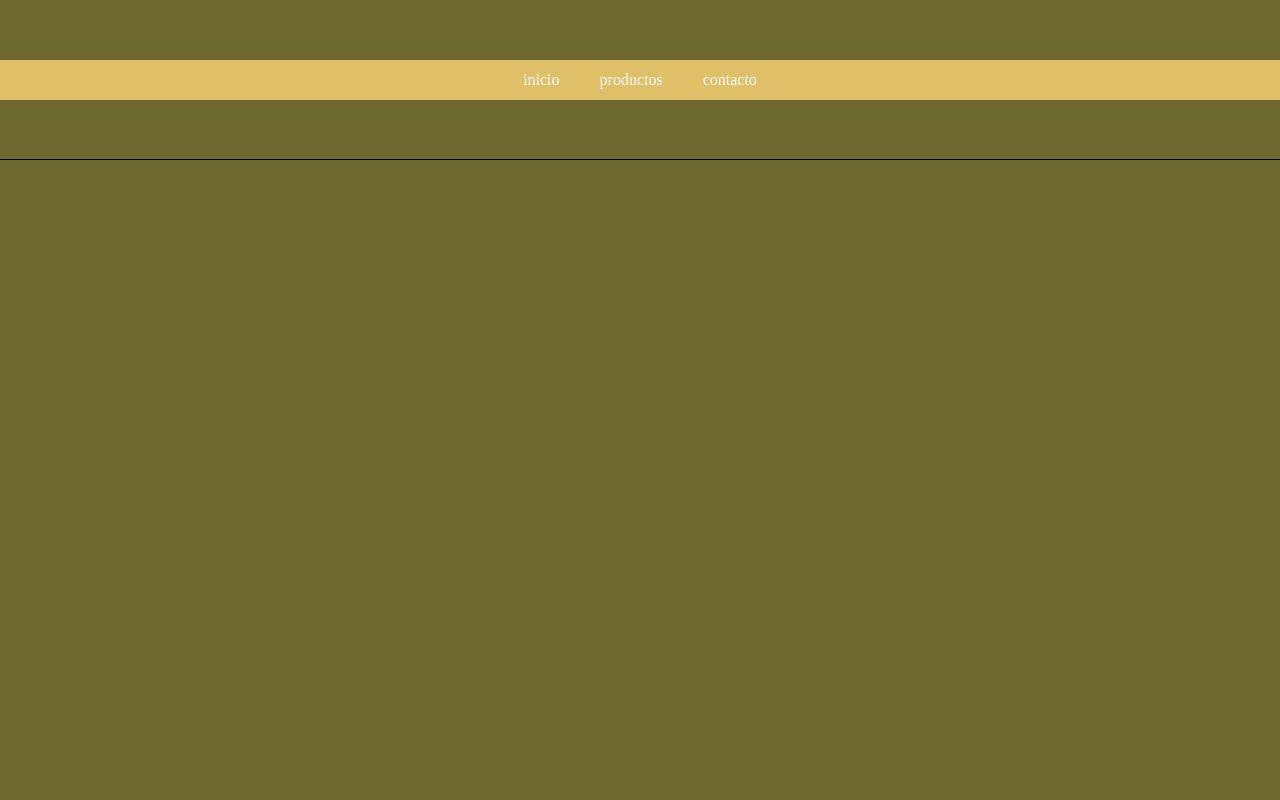
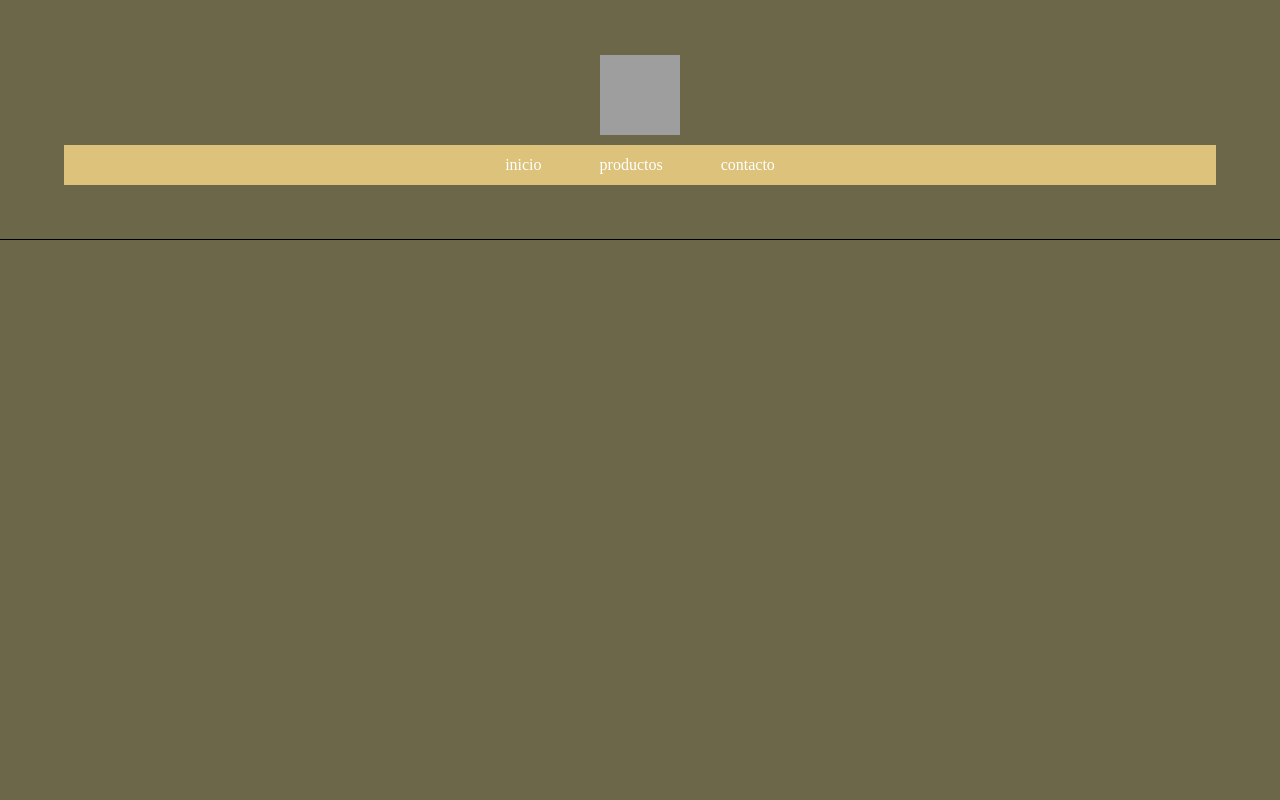
Before and after one commit to franciscosucho/E-comerce_mate, a PHP site: page / in a window 1280 px wide. Run offline with PHP 8.4, Linux system fonts and the light colour scheme; grey boxes are pictures that could not be loaded.

Commit message:
menu casi hecho

```diff
--- a/css/estilo.css
+++ b/css/estilo.css
@@ -1,81 +1,86 @@
 * {
   padding: 0px;
   margin: 0px;
-  -webkit-box-sizing: border-box;
   box-sizing: border-box;
 }
 
 body header {
   top: 0px;
-  position: absolute;
-  height: 20%;
+  position: fixed;
+  height: 30%;
   width: 100vw;
-  background-color: #6d6730;
-  display: -webkit-box;
-  display: -ms-flexbox;
+  background-color: rgb(109, 103, 73);
   display: flex;
-  -webkit-box-pack: center;
-      -ms-flex-pack: center;
   justify-content: center;
-  -webkit-box-align: center;
-      -ms-flex-align: center;
   align-items: center;
+  flex-direction: column;
   border-bottom: 1px solid black;
 }
-
+body header .img-logo {
+  height: 80px;
+  width: 80px;
+  margin-bottom: 10px;
+}
 body header .menu {
-  display: -webkit-box;
-  display: -ms-flexbox;
   display: flex;
-  -webkit-box-pack: center;
-      -ms-flex-pack: center;
   justify-content: center;
-  -webkit-box-align: center;
-      -ms-flex-align: center;
   align-items: center;
-  -webkit-box-orient: vertical;
-  -webkit-box-direction: normal;
-      -ms-flex-direction: column;
   flex-direction: column;
-  background-color: #dfbf68;
-  width: 100%;
+  background-color: rgb(221, 194, 123);
+  width: 90%;
   height: 40px;
 }
-
 body header .menu ul {
-  display: -webkit-box;
-  display: -ms-flexbox;
   display: flex;
-  -webkit-box-pack: center;
-      -ms-flex-pack: center;
   justify-content: center;
-  -webkit-box-align: center;
-      -ms-flex-align: center;
   align-items: center;
   gap: 40px;
+  height: 100%;
 }
-
 body header .menu ul .item_list {
   list-style: none;
 }
-
 body header .menu ul .item_list a {
   text-decoration: none;
   color: white;
-  -webkit-transition: .3s;
-  transition: .3s;
+  padding: 9px;
   height: 100%;
 }
-
 body header .menu ul .item_list a:hover {
-  border-top: 1px solid white;
-  border-bottom: 1px solid white;
+  z-index: 10;
+  border-top: 2px solid white;
+  border-bottom: 2px solid white;
 }
-
+body header .menu ul .productos .lista-de-productos {
+  display: flex;
+  align-items: center;
+  justify-content: flex-start;
+  list-style: none;
+  position: absolute;
+  width: 100px;
+  gap: 10px;
+  padding: 10px;
+  top: 85%;
+  background-color: rgb(221, 194, 123);
+  display: none;
+}
+body header .menu ul .productos .lista-de-productos li {
+  text-align: center;
+  width: 100px;
+  height: auto;
+}
+body header .menu ul .productos .lista-de-productos li:hover {
+  background-color: rgb(219, 187, 107);
+}
+body header .menu ul .productos:hover .lista-de-productos {
+  display: flex;
+  align-items: center;
+  justify-content: center;
+  flex-direction: column;
+}
 body main {
   margin-top: 20vh;
   height: 80vh;
   width: 100vw;
-  background-color: #6d6730;
-}
-/*# sourceMappingURL=estilo.css.map */
+  background-color: rgb(109, 103, 73);
+}/*# sourceMappingURL=estilo.css.map */
--- a/css/estilo.scss
+++ b/css/estilo.scss
@@ -8,22 +8,30 @@ body {
 
     header {
         top: 0px;
-        position: absolute;
-        height: 20%;
+        position: fixed;
+        height: 30%;
         width: 100vw;
-        background-color: rgb(109, 103, 48);
+        background-color: rgb(109, 103, 73);
         display: flex;
         justify-content: center;
         align-items: center;
+        flex-direction: column;
         border-bottom: 1px solid black;
+
+        .img-logo {
+            height: 80px;
+            width: 80px;
+            margin-bottom: 10px;
+        }
+
         .menu {
             display: flex;
             justify-content: center;
             align-items: center;
             flex-direction: column;
-            background-color: rgb(223, 191, 104);
+            background-color: rgb(221, 194, 123);
 
-            width: 100%;
+            width: 90%;
             height: 40px;
 
             ul {
@@ -31,6 +39,7 @@ body {
                 justify-content: center;
                 align-items: center;
                 gap: 40px;
+                height: 100%;
 
                 .item_list {
                     list-style: none;
@@ -38,19 +47,57 @@ body {
                     a {
                         text-decoration: none;
                         color: white;
-                        transition:.3s;
+                        padding: 9px;
                         height: 100%;
-                        &:hover{
 
-                            border-top: 1px solid white;
-                            border-bottom: 1px solid white;
+                        &:hover {
+                            z-index: 10;
+                            border-top: 2px solid white;
+                            border-bottom: 2px solid white;
 
 
                         }
                     }
                 }
 
+                .productos {
 
+                    .lista-de-productos {
+                        display: flex;
+                        align-items: center;
+                        justify-content: flex-start;
+
+                        list-style: none;
+                        position: absolute;
+                        width: 100px;
+                        gap: 10px;
+                        padding: 10px;
+                        top: 85%;
+                        background-color: rgb(221, 194, 123);
+                        display: none;
+
+                        li {
+                            text-align: center;
+                            width: 100px;
+                            height: auto;
+
+                            &:hover {
+                                background-color: rgb(219, 187, 107);
+                            }
+                        }
+                    }
+
+                    &:hover {
+                        .lista-de-productos {
+                            display: flex;
+                            align-items: center;
+                            justify-content: center;
+                            flex-direction: column;
+
+
+                        }
+                    }
+                }
 
             }
 
@@ -62,6 +109,6 @@ body {
         height: 80vh;
         width: 100vw;
 
-        background-color: rgb(109, 103, 48);
+        background-color: rgb(109, 103, 73);
     }
 }
--- a/index.html
+++ b/index.html
@@ -11,17 +11,34 @@
 
 <body>
     <header>
+        <img class="img-logo"
+            src="https://d2r9epyceweg5n.cloudfront.net/stores/002/717/234/themes/common/logo-1480970806-1680274983-1b72165b3ad52b679c436e2159231f411680274984-480-0.png?0"
+            alt="">
         <nav class="menu">
+
             <ul>
                 <li class="item_list">
                     <div>
                         <a href="#">inicio</a>
                     </div>
                 </li>
-                <li class="item_list">
-                    <div>
+                <li class="item_list productos">
+                    <div class="cont-list">
                         <a href="#">productos</a>
+
                     </div>
+                    <ul class="lista-de-productos">
+                        <li>
+                            <p>Canastas Materas</p>
+                        </li>
+                        <li>
+                            <p>Canastas Materas</p>
+                        </li>
+                        <li>
+                            <p>Canastas Materas</p>
+                        </li>
+
+                    </ul>
                 </li>
                 <li class="item_list">
                     <div>
@@ -39,6 +56,7 @@
         </div>
 
     </main>
+    <script src="index.js"></script>
 </body>
 
 </html>
```
Also changed, not shown: index.js (added), 1 other file. Lines whose indentation alone changed are shown as unchanged.
